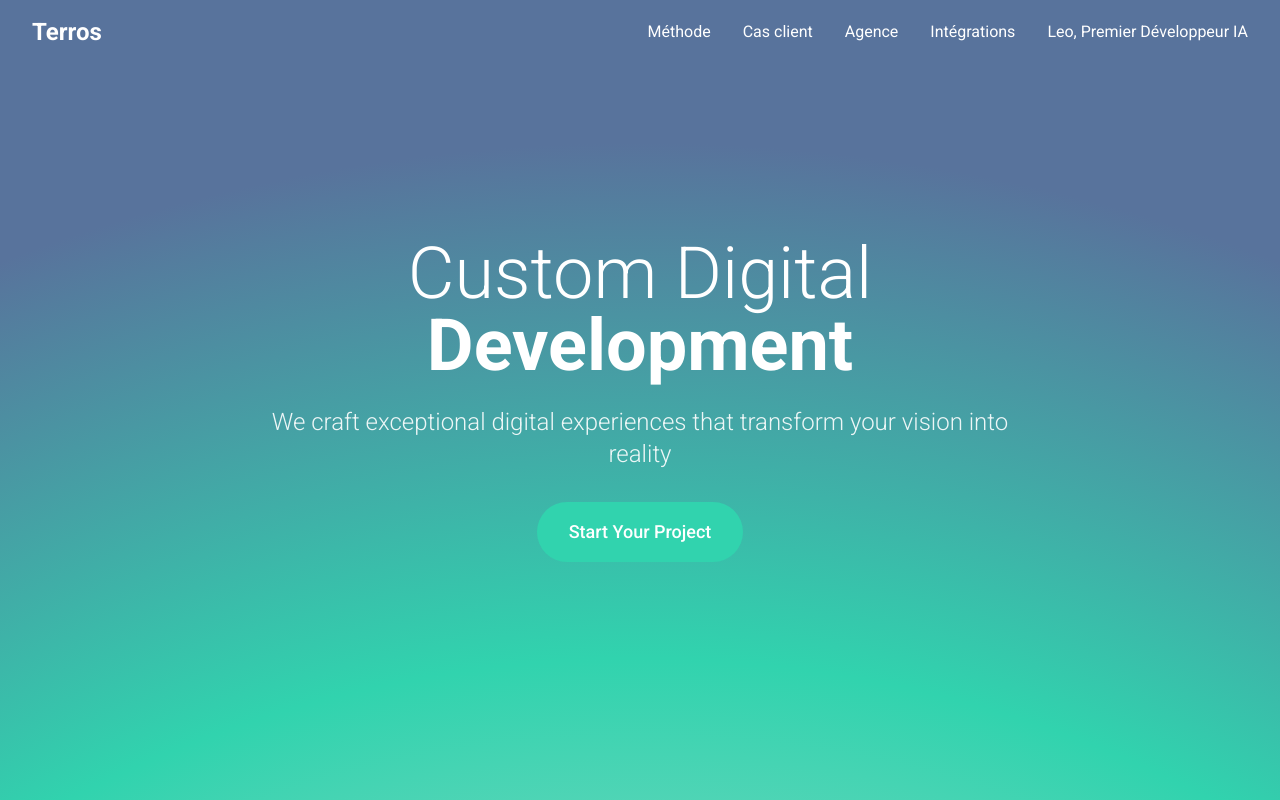
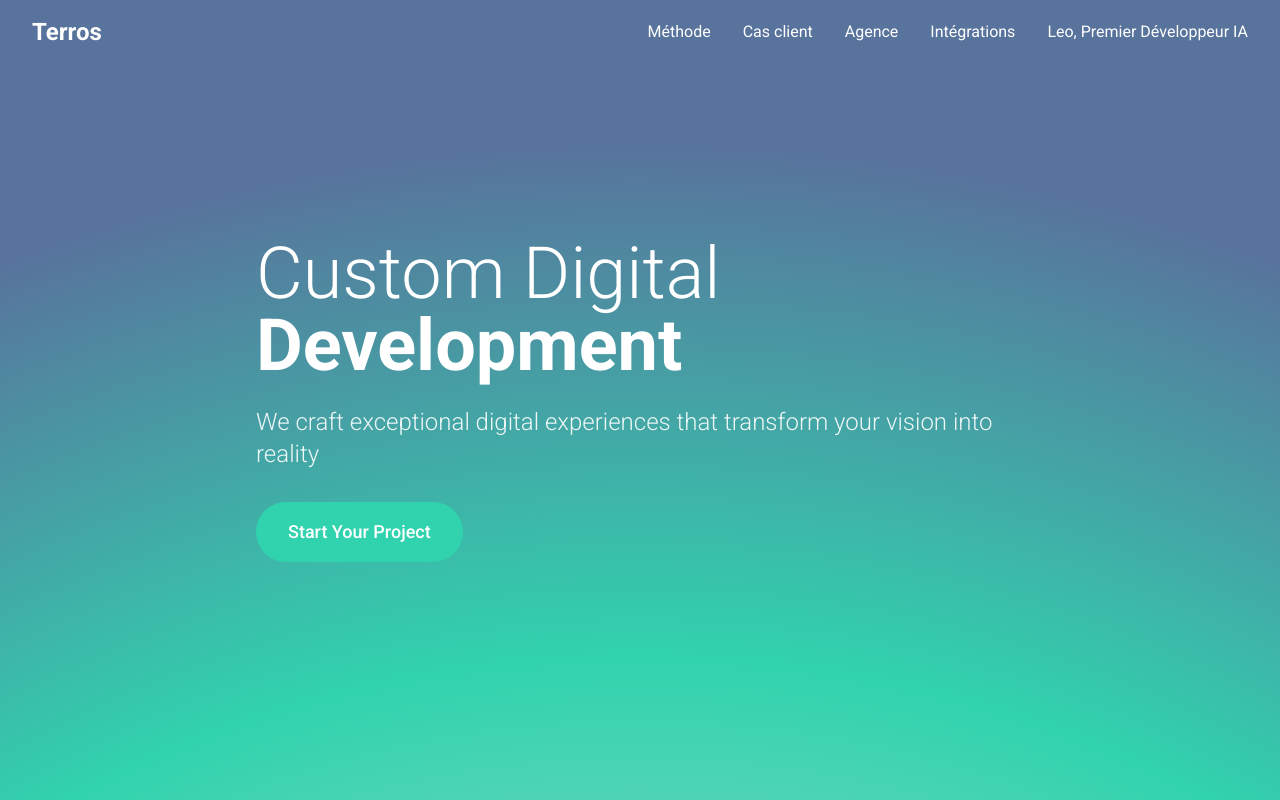
Before and after one commit to charlotteforte/testtest, a React (Vite) app: page / in a window 1280 px wide. Shown: the top 800 px of the page. Built offline with nearby package versions, Linux system fonts and the light colour scheme.

Commit message:
helloleo: style: left-align hero text and remove centering classes

```diff
--- a/src/components/Hero.tsx
+++ b/src/components/Hero.tsx
@@ -9,18 +9,19 @@ const Hero = () => {
         background: 'radial-gradient(134.26% 206.72% at 50% 224.56%, #7ED7C1 46.6%, #31D3AE 68.83%, #58739C 100%)'
       }}
     >
-      <div className="max-w-7xl mx-auto px-4 sm:px-6 lg:px-8 text-center">
+      <div className="max-w-7xl mx-auto px-4 sm:px-6 lg:px-8">
         <motion.div
           initial={{ opacity: 0, y: 50 }}
           animate={{ opacity: 1, y: 0 }}
           transition={{ duration: 0.8 }}
+          className="text-left"
         >
           <h1 className="text-5xl md:text-7xl font-light text-white mb-6">
             Custom Digital
             <br />
             <span className="font-bold">Development</span>
           </h1>
-          <p className="text-xl md:text-2xl text-white/90 mb-8 max-w-3xl mx-auto font-light">
+          <p className="text-xl md:text-2xl text-white/90 mb-8 max-w-3xl font-light">
             We craft exceptional digital experiences that transform your vision into reality
           </p>
           <motion.button
```
